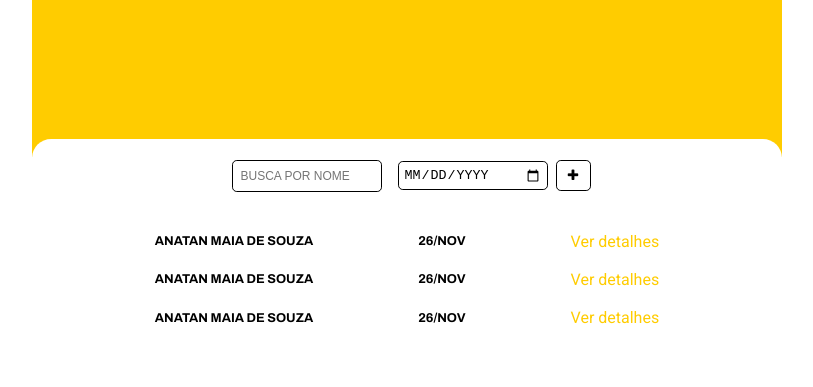
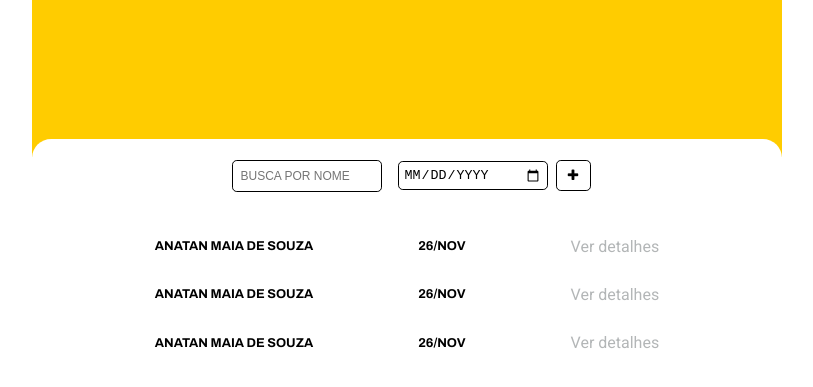
Before and after one commit to anatanmaia/Controle-de-vendas-simples, a plain HTML site: page index.html in a window 1280 px wide. Shown: the part 83-470 px from the top of the page, without its empty margins (233-1046 px from the left). Drawn offline with Linux system fonts and the light colour scheme.

Commit message:
Alteração na classe (sale)
Evento de mouse (:hover)
-Modifica o background da classe (sale) e altera sua posição.

```diff
--- a/css/style.css
+++ b/css/style.css
@@ -5,6 +5,7 @@
 
     --main-color-dark: #FFCC00;
     --main-color-linght: #F7DC6F;
+    --color-text-primary: #B3B6B7;
 }
 
 *,
@@ -117,15 +118,18 @@ body,
 .main-container .sale-list .sale {
     width: 100%;
     margin: 1.2rem auto;
+    padding: 5px 0;
 
     display: flex;
     align-items: center;
     flex-wrap: wrap;
     justify-content: space-evenly;
+
+    transition: 0.5s;
 }
 
 .sale span {
-    font: 700 0.8rem 'Archivo', sans-serif;
+    font: 400 0.8rem 'Archivo', sans-serif;
     text-transform: uppercase;
 
     padding-right: 1rem;
@@ -133,8 +137,13 @@ body,
 
 .sale a {
     text-decoration: none;
-    color: var(--main-color-dark);
+    color: var(--color-text-primary);
     font-family: var(--secondary-text-font);
+}
+
+.sale:hover {
+    transform: translateY(-5px);
+    background: var(--main-color-linght);
 }
 
 
```
